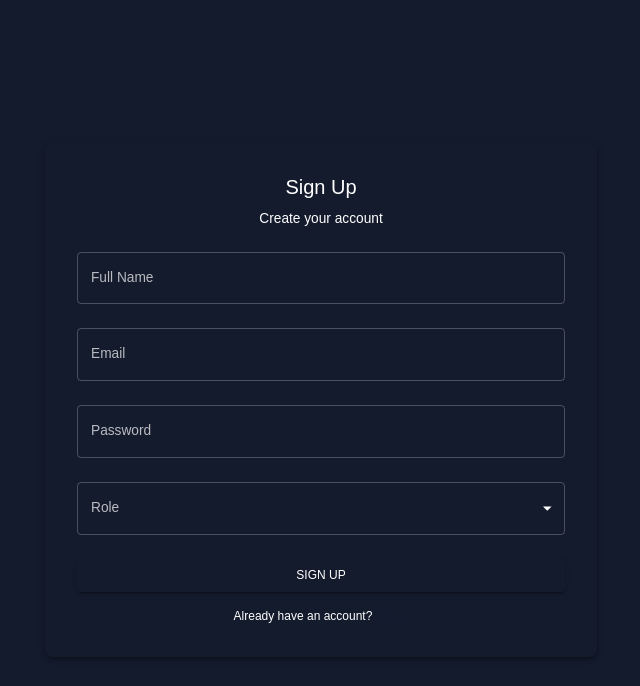
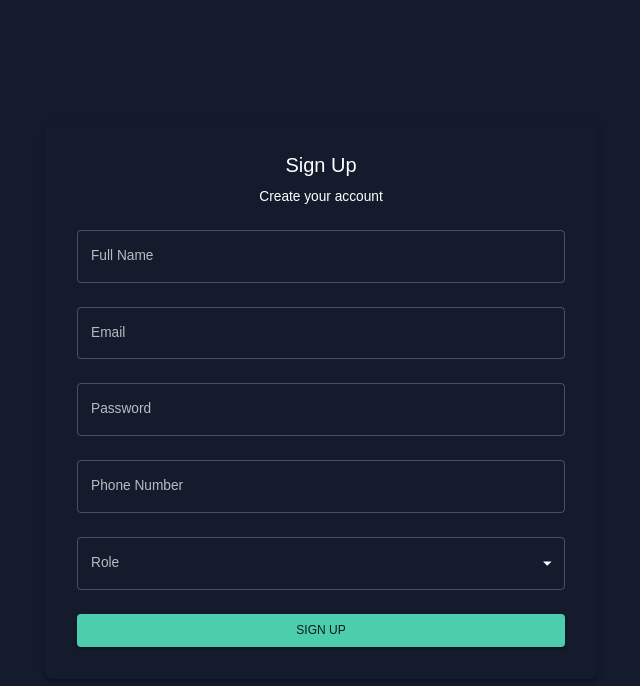
Before and after one commit to cfgmumbai24/Team-61, a React (Vite) app in the folder client/: page /signup in a window 1280 px wide. Shown: the top 686 px of the page, without its empty margins (319-959 px from the left). Built offline with nearby package versions, Linux system fonts and the light colour scheme; no server answers.

Commit message:
Complete paravet integration

```diff
--- a/client/package.json
+++ b/client/package.json
@@ -15,6 +15,7 @@
     "@mui/icons-material": "^5.15.19",
     "@mui/material": "^5.15.20",
     "@mui/x-data-grid": "^7.7.0",
+    "axios": "^1.7.2",
     "firebase": "^10.12.2",
     "react": "^18.2.0",
     "react-dom": "^18.2.0",
--- a/client/src/components/Signup.jsx
+++ b/client/src/components/Signup.jsx
@@ -5,21 +5,23 @@ import { db } from '../firebase';
 import { doc, setDoc } from 'firebase/firestore';
 import { useNavigate } from 'react-router-dom';
 import { tokens } from "../theme";
-
+import axios from 'axios';
 const Signup = () => {
   const theme = useTheme();
   const colors = tokens(theme.palette.mode);
   const [fullName, setFullName] = useState('');
   const [email, setEmail] = useState('');
   const [password, setPassword] = useState('');
+  const [phoneNumber, setPhoneNumber] = useState('');
   const [role, setRole] = useState('');
   const [error, setError] = useState('');
   const { signup } = useAuth(); // Adjust according to your Auth context
+
   const navigate = useNavigate();
   const handleSignup = async (e) => {
     e.preventDefault();
     setError('');
-    if (!fullName || !email || !password || !role) {
+    if (!fullName || !email || !password || !role || !phoneNumber) {
       setError('Please fill in all fields');
       return;
     }
@@ -32,7 +34,27 @@ const Signup = () => {
         email,
         role,
       });
+      if (role === 'paravet') {
+        const paravatData = {
+          userId: uid, // Ensure you have a way to generate or fetch this ID
+          name: fullName,
+          address: "Nirlon Park, Mumbai, India", // Add a field in your form to collect this
+          PhoneNumber: phoneNumber,
+          Email: email,
+        };
 
+        axios.post('http://localhost:3080/api/v1/paravat/add', paravatData)
+          .then(response => {
+            console.log('Signup Success:', response.data);
+            // Handle success (e.g., redirect to login or dashboard)
+          })
+          .catch(error => {
+            console.error('Signup Error:', error);
+            // Handle error (e.g., show error message)
+          });
+      } else {
+        // Handle other roles or general signup without role 'paravet'
+      }
       navigate('/login');
     } catch (error) {
       setError(error.message);
@@ -66,6 +88,7 @@ const Signup = () => {
           <TextField label="Full Name" variant="outlined" margin="normal" fullWidth value={fullName} onChange={(e) => setFullName(e.target.value)} />
           <TextField label="Email" variant="outlined" margin="normal" fullWidth value={email} onChange={(e) => setEmail(e.target.value)} />
           <TextField label="Password" type="password" variant="outlined" margin="normal" fullWidth value={password} onChange={(e) => setPassword(e.target.value)} />
+          <TextField label="Phone Number" variant="outlined" type={'number'} margin="normal" fullWidth value={phoneNumber} onChange={(e) => setPhoneNumber(e.target.value)} />
           <FormControl fullWidth margin="normal">
             <InputLabel>Role</InputLabel>
             <Select
@@ -73,12 +96,12 @@ const Signup = () => {
               label="Role"
               onChange={(e) => setRole(e.target.value)}
             >
-              <MenuItem value="user">Paravet</MenuItem>
+              <MenuItem value="paravet">Paravet</MenuItem>
               <MenuItem value="admin">Admin</MenuItem>
               {/* Add more roles as needed */}
             </Select>
           </FormControl>
-          <Button variant="contained" color="primary" fullWidth sx={{ mt: 2 }} onClick={handleSignup}>
+          <Button variant="contained" color="secondary" fullWidth sx={{ mt: 2 }} onClick={handleSignup}>
             Sign up
           </Button>
           {error && (
@@ -86,9 +109,9 @@ const Signup = () => {
               {error}
             </Typography>
           )}
-          <Typography variant="body2" sx={{ mt: 2 }}>
+          {/* <Typography variant="body2" sx={{ mt: 2 }}>
             Already have an account? <Link href="/login">Log in</Link>
-          </Typography>
+          </Typography> */}
         </Box>
       </Box>
     </Container>
```
Also changed, not shown: 1 other file (tests, documents, lock files or other folders).
